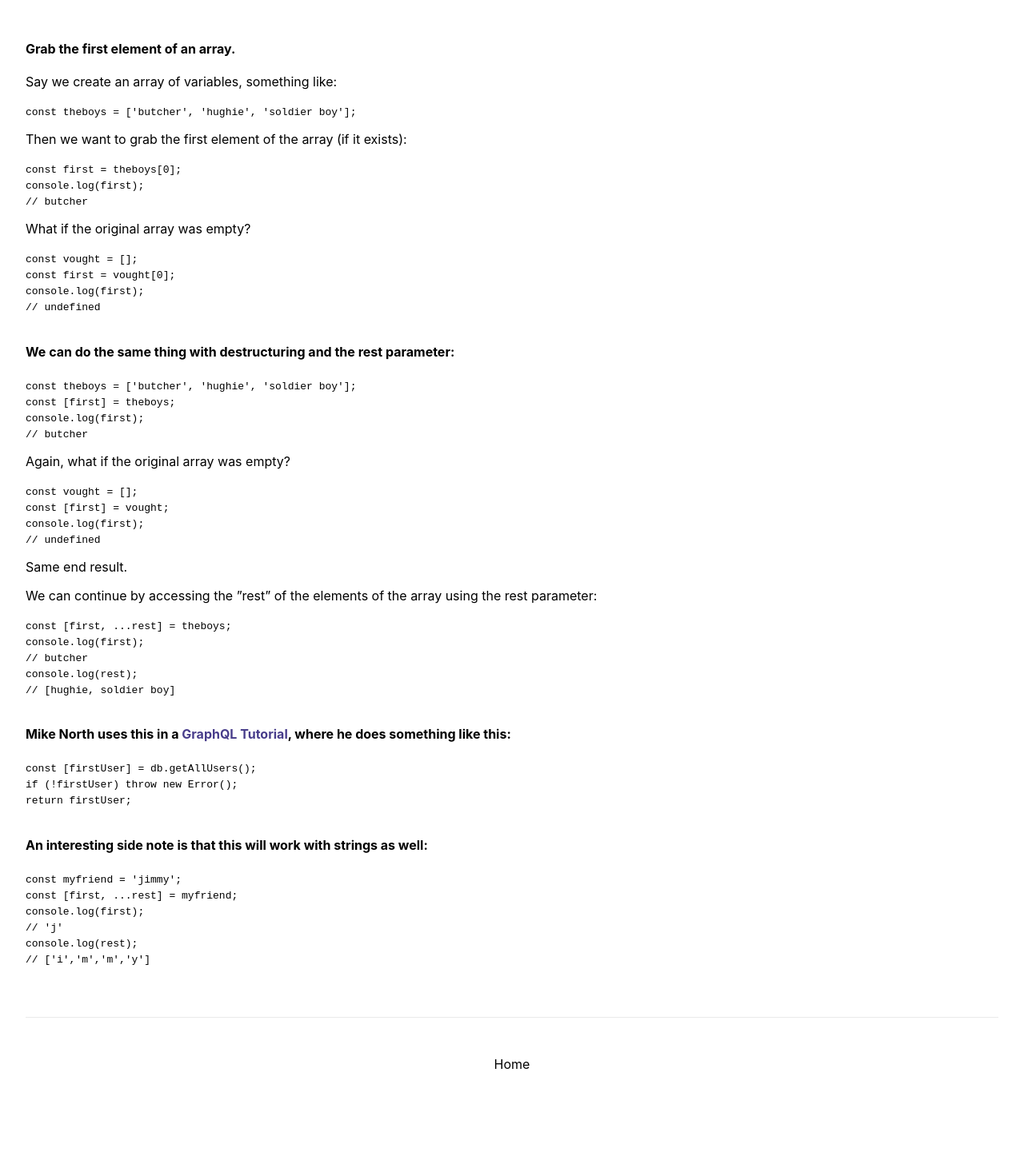
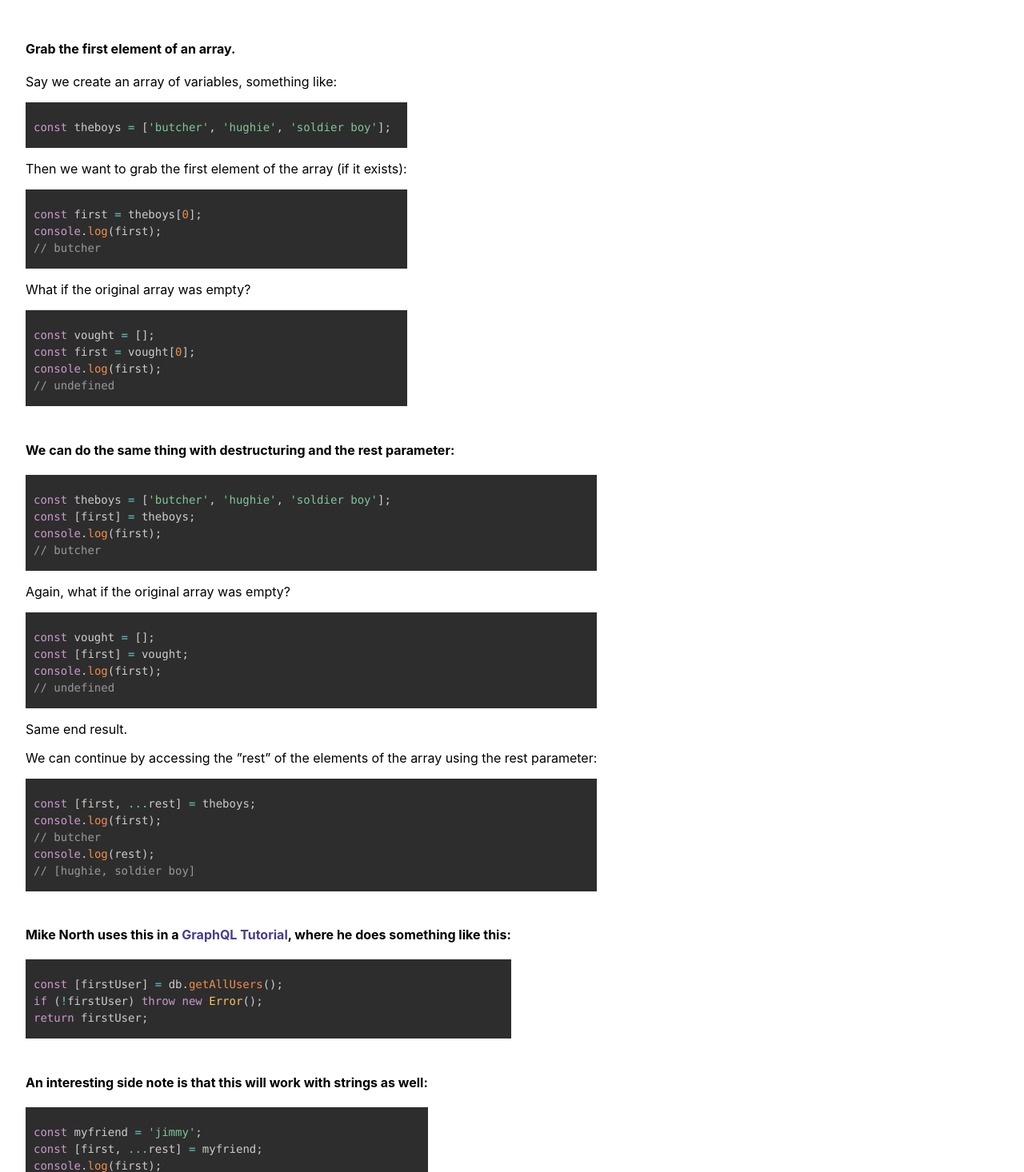
Before and after one commit to chriswillsflannery/chriswillsflannery, a Next.js app: page /posts/destructuredVariableFromArray in a window 1280 px wide. Shown: the part 184-1650 px from the top of the page at 80% size. Before the commit the page ends 1573 px from the top, so only its background shows below. Built offline with nearby package versions, Linux system fonts and the light colour scheme.

Commit message:
use code blocks

```diff
--- a/pages/posts/destructuredVariableFromArray.tsx
+++ b/pages/posts/destructuredVariableFromArray.tsx
@@ -1,12 +1,80 @@
 import type { NextPage } from 'next'
 import Head from 'next/head'
 import Link from 'next/link';
+import Prism from 'prismjs';
+import "prismjs/components/prism-typescript";
+import "prismjs/components/prism-jsx";
+import "prismjs/components/prism-tsx";
+
+import CodeBlock from '../components/CodeBlock';
 
 import styles from '../../styles/Home.module.css';
+import { useEffect } from 'react';
 
 const link = { color: 'darkSlateBlue' };
 
+const theBoys = `
+const theboys = ['butcher', 'hughie', 'soldier boy'];
+`;
+
+const firstElement = `
+const first = theboys[0];
+console.log(first);
+// butcher
+`;
+
+const emptyErray = `
+const vought = [];
+const first = vought[0];
+console.log(first);
+// undefined
+`;
+
+const destructure = `
+const theboys = ['butcher', 'hughie', 'soldier boy'];
+const [first] = theboys;
+console.log(first);
+// butcher
+`;
+
+const emptyArray2 = `
+const vought = [];
+const [first] = vought;
+console.log(first);
+// undefined
+`;
+
+const restParam = `
+const [first, ...rest] = theboys;
+console.log(first);
+// butcher
+console.log(rest);
+// [hughie, soldier boy]
+`;
+
+const mikeNorth = `
+const [firstUser] = db.getAllUsers();
+if (!firstUser) throw new Error();
+return firstUser;
+`;
+
+const useString = `
+const myfriend = 'jimmy';
+const [first, ...rest] = myfriend;
+console.log(first);
+// 'j'
+console.log(rest);
+// ['i','m','m','y']
+`;
+
 const DestructuredVariable: NextPage = () => {
+  useEffect(() => {
+    const highlight = async () => {
+      await Prism.highlightAll();
+    }
+    highlight();
+  }, []);
+
   return (
     <div className={styles.container}>
       <Head>
@@ -27,75 +95,31 @@ const DestructuredVariable: NextPage = () => {
         <article>
           <h4>Grab the first element of an array.</h4>
           <p>Say we create an array of variables, something like:</p>
-          <code>{`const theboys = ['butcher', 'hughie', 'soldier boy'];`}</code>
+          <CodeBlock code={theBoys} />
           <p>Then we want to grab the first element of the array (if it exists):</p>
-          <code>{`const first = theboys[0];`}</code>
-          <br />
-          <code>{`console.log(first);`}</code>
-          <br />
-          <code>{`// butcher`}</code>
+          <CodeBlock code={firstElement} />
           <p>What if the original array was empty?</p>
-          <code>{`const vought = [];`}</code>
-          <br />
-          <code>{`const first = vought[0];`}</code>
-          <br />
-          <code>{`console.log(first);`}</code>
-          <br />
-          <code>{`// undefined`}</code>
+          <CodeBlock code={emptyErray} />
         </article>
 
         <article>
           <h4>We can do the same thing with destructuring and the rest parameter:</h4>
-          <code>{`const theboys = ['butcher', 'hughie', 'soldier boy'];`}</code>
-          <br />
-          <code>{`const [first] = theboys;`}</code>
-          <br />
-          <code>{`console.log(first);`}</code>
-          <br />
-          <code>{`// butcher`}</code>
+          <CodeBlock code={destructure} />
           <p>Again, what if the original array was empty?</p>
-          <code>{`const vought = [];`}</code>
-          <br />
-          <code>{`const [first] = vought;`}</code>
-          <br />
-          <code>{`console.log(first);`}</code>
-          <br />
-          <code>{`// undefined`}</code>
+          <CodeBlock code={emptyArray2} />
           <p>Same end result.</p>
           <p>We can continue by accessing the &rdquo;rest&rdquo; of the elements of the array using the rest parameter:</p>
-          <code>{`const [first, ...rest] = theboys;`}</code>
-          <br />
-          <code>{`console.log(first);`}</code>
-          <br />
-          <code>{`// butcher`}</code>
-          <br />
-          <code>{`console.log(rest);`}</code>
-          <br />
-          <code>{`// [hughie, soldier boy]`}</code>
+          <CodeBlock code={restParam} />
         </article>
 
         <article>
           <h4>Mike North uses this in a <a style={link} href='https://frontendmasters.com/courses/fullstack-typescript/data-from-the-database/'>GraphQL Tutorial</a>, where he does something like this:</h4>
-          <code>{`const [firstUser] = db.getAllUsers();`}</code>
-          <br />
-          <code>{`if (!firstUser) throw new Error();`}</code>
-          <br />
-          <code>{`return firstUser;`}</code>
+          <CodeBlock code={mikeNorth} />
         </article>
 
         <article>
           <h4>An interesting side note is that this will work with strings as well:</h4>
-          <code>{`const myfriend = 'jimmy';`}</code>
-          <br />
-          <code>{`const [first, ...rest] = myfriend;`}</code>
-          <br />
-          <code>{`console.log(first);`}</code>
-          <br />
-          <code>{`// 'j'`}</code>
-          <br />
-          <code>{`console.log(rest);`}</code>
-          <br />
-          <code>{`// ['i','m','m','y']`}</code>
+          <CodeBlock code={useString} />
           <br />
 
         </article>
```
